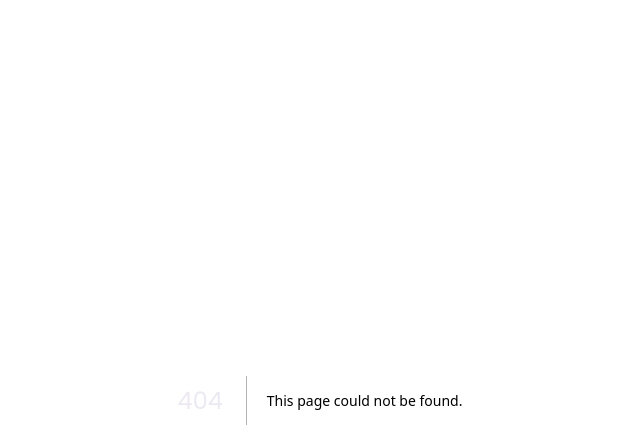
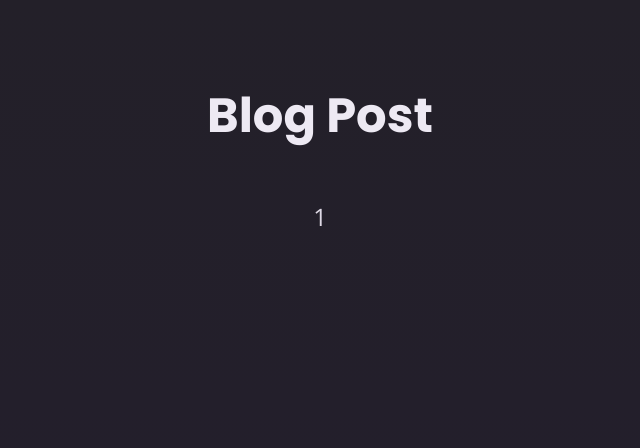
Before and after one commit to GabrielOliveira-1/nextjs-blog-post, a Next.js app in the folder blog-post/: page /blog/1 in a window 1280 px wide. Before the commit this address had no page. Shown: the top 448 px of the page, without its empty margins (320-960 px from the left). Built offline with nearby package versions, Linux system fonts and the light colour scheme.

Commit message:
Fix pages bug
- Fix pages typos, folders and files layout

```diff
--- /dev/null
+++ b/blog-post/app/blog/[slug]/page.js
@@ -0,0 +1,8 @@
+export default function BlogPostPage({ params }) {
+  return (
+    <main>
+      <h1>Blog Post</h1>
+      <p>{params.slug}</p>
+    </main>
+  );
+}
```
Also changed, not shown: blog-post/app/blogpage.js (deleted, +0 -8 lines), blog-post/app/blog/page.js (renamed from blog-post/app/pageforblog.js).
